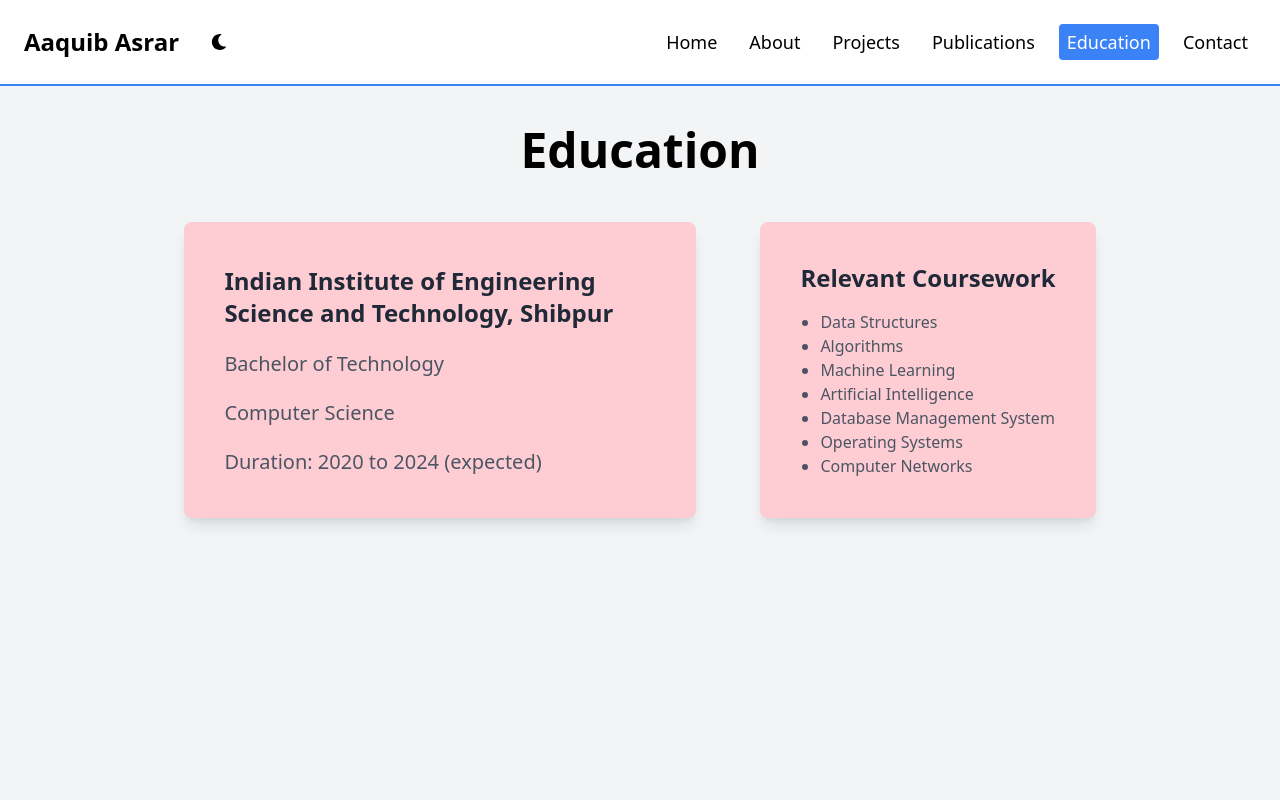
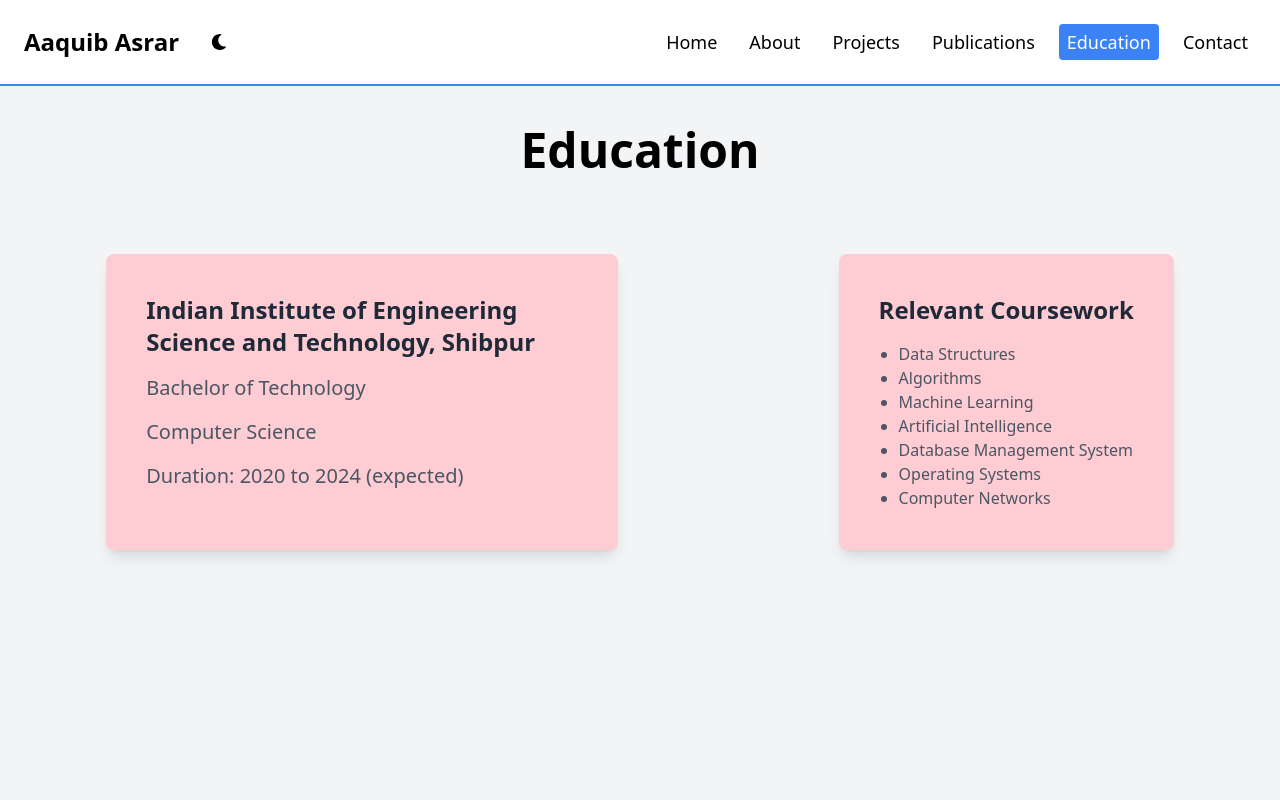
Before and after one commit to Aaquib07/portfolio, a React (Create React App) app: page /education in a window 1280 px wide. Shown: the top 800 px of the page. Built offline with nearby package versions, Linux system fonts and the light colour scheme.

Commit message:
Modified files

```diff
--- a/src/components/About.jsx
+++ b/src/components/About.jsx
@@ -36,7 +36,7 @@
           </div>
           <div className="flex justify-center">
             <Link to={resumeURL} target='_blank'>
-            <button className='bg-blue-500 hover:bg-blue-700 text-white font-bold desktop:py-3 desktop:px-6 mobile:py-2 mobile:px-4 tablet:py-4 tablet:px-8 tablet:text-xl desktop:text-lg tablet:mt-8 rounded-full focus:outline-none focus:shadow-outline transition duration-300 ease-in-out animate-pulse hover:scale-105'>View Resume</button>
+            <button className='bg-blue-500 hover:bg-blue-700 text-white font-bold desktop:py-3 desktop:px-6 mobile:py-2 mobile:px-4 tablet:py-4 tablet:px-8 tablet:text-xl desktop:text-lg tablet:mt-8 rounded-full focus:outline-none focus:shadow-outline  duration-300 ease-in-out hover:scale-105'>View Resume</button>
             </Link>
           </div>
         </div>
--- a/src/components/Education.jsx
+++ b/src/components/Education.jsx
@@ -1,22 +1,32 @@
-import React from 'react';
-import Navbar from './Navbar';
-import Footer from './Footer';
+import React from "react";
+import Navbar from "./Navbar";
+import Footer from "./Footer";
 
 const Education = () => {
   return (
     <div>
       <Navbar />
-      <div className="bg-gray-100 dark:bg-zinc-900 flex flex-col gap-8 items-center min-h-screen py-10">
-        <h2 className="text-5xl dark:text-white font-bold mb-4">Education</h2>
-        <div className='flex flex-wrap justify-center gap-16'>
-          <div className="flex flex-col justify-around bg-rose-200 dark:bg-emerald-900 shadow-lg rounded-lg p-10 max-w-lg transition hover:scale-110 duration-300 ease-in-out">
-              <h3 className="text-gray-800 dark:text-slate-300 text-2xl font-semibold mb-4">Indian Institute of Engineering Science and Technology, Shibpur</h3>
-              <p className="text-gray-600 dark:text-slate-300 text-xl mb-4">Bachelor of Technology</p>
-              <p className="text-gray-600 dark:text-slate-300 text-xl mb-4">Computer Science</p>
-              <p className="text-gray-600 dark:text-slate-300 text-xl">Duration: 2020 to 2024 (expected)</p>
+      <div className="bg-gray-100 dark:bg-zinc-900 flex flex-col items-center gap-10 min-h-screen py-10">
+        <h2 className="flex justify-center text-5xl dark:text-white font-bold mb-10">Education</h2>
+        <div className="flex flex-wrap justify-around gap-10 w-full px-4">
+          <div className="bg-rose-200 dark:bg-emerald-900 shadow-lg rounded-lg p-10 max-w-lg transition hover:scale-110 duration-300 ease-in-out">
+            <h3 className="text-gray-800 dark:text-slate-300 text-2xl font-semibold mb-4">
+              Indian Institute of Engineering Science and Technology, Shibpur
+            </h3>
+            <p className="text-gray-600 dark:text-slate-300 text-xl mb-4">
+              Bachelor of Technology
+            </p>
+            <p className="text-gray-600 dark:text-slate-300 text-xl mb-4">
+              Computer Science
+            </p>
+            <p className="text-gray-600 dark:text-slate-300 text-xl">
+              Duration: 2020 to 2024 (expected)
+            </p>
           </div>
-          <div className="bg-rose-200 dark:bg-green-900 shadow-lg rounded-lg p-10 max-w-lg transition hover:scale-110 duration-300 ease-in-out">
-            <h3 className="text-gray-800 dark:text-slate-300 text-2xl font-semibold mb-4">Relevant Coursework</h3>
+          <div className="bg-rose-200 dark:bg-emerald-900 shadow-lg rounded-lg p-10 max-w-lg transition hover:scale-110 duration-300 ease-in-out">
+            <h3 className="text-gray-800 dark:text-slate-300 text-2xl font-semibold mb-4">
+              Relevant Coursework
+            </h3>
             <ul className="list-disc pl-5">
               <li className="text-gray-600 dark:text-slate-300">Data Structures</li>
               <li className="text-gray-600 dark:text-slate-300">Algorithms</li>
@@ -28,7 +38,6 @@
             </ul>
           </div>
         </div>
-
       </div>
       <Footer />
     </div>
--- a/src/components/ProjectCard.jsx
+++ b/src/components/ProjectCard.jsx
@@ -16,7 +16,7 @@
             </ul>
         </div>
         <div className="flex justify-center px-6 pt-4 pb-2">
-            <Link to={project.codeLink} target='_blank' rel='noopener noreferrer' className='flex items-center justify-center gap-2 bg-blue-500 hover:bg-blue-700 text-white font-bold py-2 px-4 rounded-full transition duration-300 ease-in-out animate-pulse hover:scale-105'>
+            <Link to={project.codeLink} target='_blank' rel='noopener noreferrer' className='flex items-center justify-center gap-2 bg-blue-500 hover:bg-blue-700 text-white font-bold py-2 px-4 rounded-full duration-300 ease-in-out hover:scale-105'>
                 <FaGithub />
                 <p>GitHub Link</p>
             </Link>
--- a/src/components/PublicationCard.jsx
+++ b/src/components/PublicationCard.jsx
@@ -18,7 +18,7 @@
             </ul>
         </div>
         <div className="flex justify-center px-6 pt-4 pb-2">
-            <Link to={publication.paperLink} target='_blank' rel='noopener noreferrer' className='flex items-center justify-center gap-2 bg-blue-500 hover:bg-blue-700 text-white font-bold py-2 px-4 rounded-full transition duration-300 ease-in-out animate-pulse hover:scale-105'>
+            <Link to={publication.paperLink} target='_blank' rel='noopener noreferrer' className='flex items-center justify-center gap-2 bg-blue-500 hover:bg-blue-700 text-white font-bold py-2 px-4 rounded-full duration-300 ease-in-out hover:scale-105'>
                 <p>Publication Link</p>
             </Link>
         </div>
```
Also changed, not shown: src/components/Contact.jsx (+45 -22 lines).
